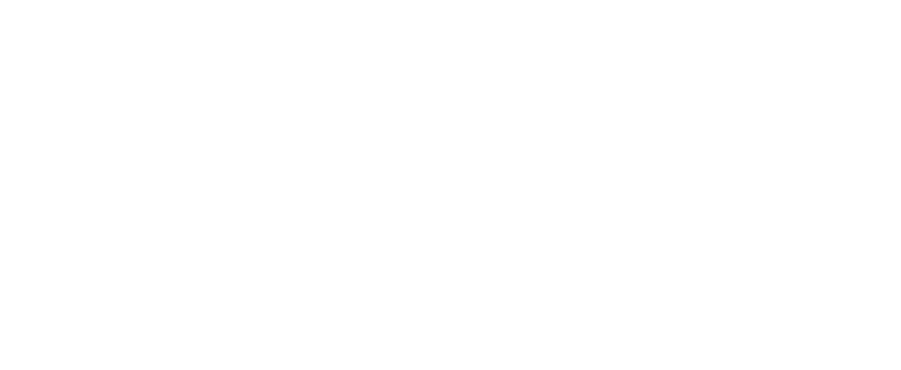
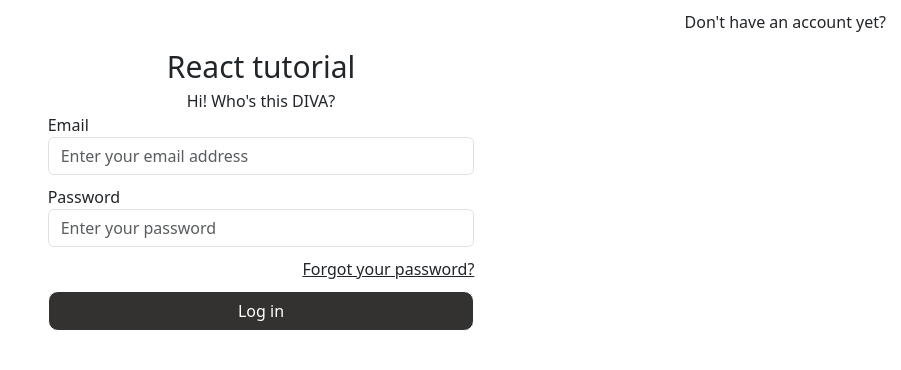
Before and after one commit to thanqphan/quiz-mgnt, a React (Create React App) app: page /login in a window 1280 px wide. Before the commit this address had no page. Shown: the top 370 px of the page, without its empty margins (379-1280 px from the left). Built offline with nearby package versions, Linux system fonts and the light colour scheme.

Commit message:
[Auht/Login]: add new Login component - css - useState email, password

```diff
--- /dev/null
+++ b/src/components/Auth/Login.js
@@ -0,0 +1,56 @@
+import { useState } from "react";
+import "./Login.scss";
+const Login = () => {
+  const [email, setEmail] = useState("");
+  const [password, setPassword] = useState("");
+
+  const handleLogin = () => {
+    alert("Login");
+  };
+  return (
+    <div className="login-container">
+      <div className="login-header">Don't have an account yet?</div>
+      <div className="login-title col-4 mx-auto">React tutorial</div>
+      <div className="login-welcome col-4 mx-auto">Hi! Who's this DIVA?</div>
+      <div className="login-content-form col-4 mx-auto">
+        <div className="form-group">
+          <label>Email</label>
+          <input
+            type="email"
+            className="form-control"
+            placeholder="Enter your email address"
+            value={email}
+            onChange={(event) => {
+              setEmail(event.target.value);
+            }}
+          ></input>
+        </div>
+        <div className="form-group">
+          <label>Password</label>
+          <input
+            type="password"
+            className="form-control"
+            placeholder="Enter your password"
+            value={password}
+            onChange={(event) => {
+              setPassword(event.target.value);
+            }}
+          ></input>
+        </div>
+        <span className="forgot-password">Forgot your password?</span>
+        <div>
+          <button
+            className="btn btn-submit justify-content-center"
+            onClick={() => {
+              handleLogin();
+            }}
+          >
+            Log in
+          </button>
+        </div>
+      </div>
+    </div>
+  );
+};
+
+export default Login;
--- /dev/null
+++ b/src/components/Auth/Login.scss
@@ -0,0 +1,34 @@
+.login-container{
+    .login-header{
+        text-align: right;
+        margin: 10px 15px;
+    }
+    .login-title{
+        font-size: 30px;
+        text-align: center;
+    }
+    .login-welcome{
+        text-align: center;
+    }
+    .login-content-form{
+        gap: 10px;
+        display: flex;
+        flex-direction: column;
+        .forgot-password{
+            text-align: right;
+            text-decoration: underline
+        }
+        .btn-submit{
+            width: 100%;
+            border: 1px solid;
+            background: #343131;
+            color: white;
+            padding: 0 15px;
+            border-radius: 10px;
+            height: 40px;
+            &:hover{
+                background: black !important;
+            }
+        }
+    }
+}
--- a/src/components/Header/Header.js
+++ b/src/components/Header/Header.js
@@ -2,9 +2,14 @@
 import Nav from "react-bootstrap/Nav";
 import Navbar from "react-bootstrap/Navbar";
 import NavDropdown from "react-bootstrap/NavDropdown";
-import { NavLink } from "react-router-dom";
+import { NavLink, useNavigate } from "react-router-dom";
 
 const Header = () => {
+  const navigate = useNavigate();
+
+  const handleBtnLogin = () => {
+    navigate("/login");
+  };
   return (
     <Navbar expand="lg" className="bg-body-tertiary">
       <Container>
@@ -27,7 +32,14 @@
             </NavLink>
           </Nav>
           <Nav>
-            <button className="btn btn-login">Log in</button>
+            <button
+              className="btn btn-login"
+              onClick={() => {
+                handleBtnLogin();
+              }}
+            >
+              Log in
+            </button>
             <button className="btn btn-sign-up">Sign up</button>
             {/* <NavDropdown title="Settings" id="basic-nav-dropdown">
               <NavDropdown.Item>Profile</NavDropdown.Item>
--- a/src/index.js
+++ b/src/index.js
@@ -11,6 +11,7 @@
 import HomePage from "./components/Home/HomePage";
 import UserManagement from "./components/Admin/Content/UserManagement";
 import DashBroad from "./components/Admin/Content/DashBroad";
+import Login from "./components/Auth/Login";
 
 const root = ReactDOM.createRoot(document.getElementById("root"));
 root.render(
@@ -30,6 +31,7 @@
             element={<UserManagement></UserManagement>}
           />
         </Route>
+        <Route path="/login" element={<Login></Login>} />
       </Routes>
     </BrowserRouter>
     {/* </React.StrictMode> */}
```
Also changed, not shown: src/components/Auth/Signin.js (added).
